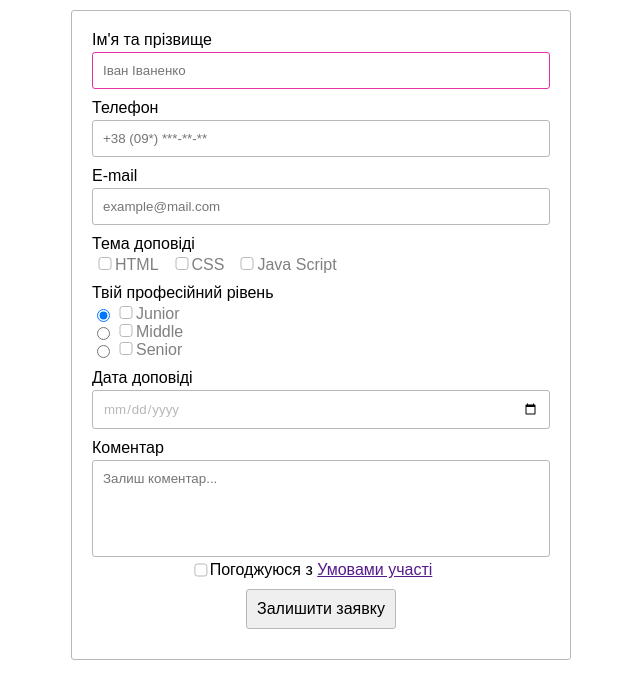
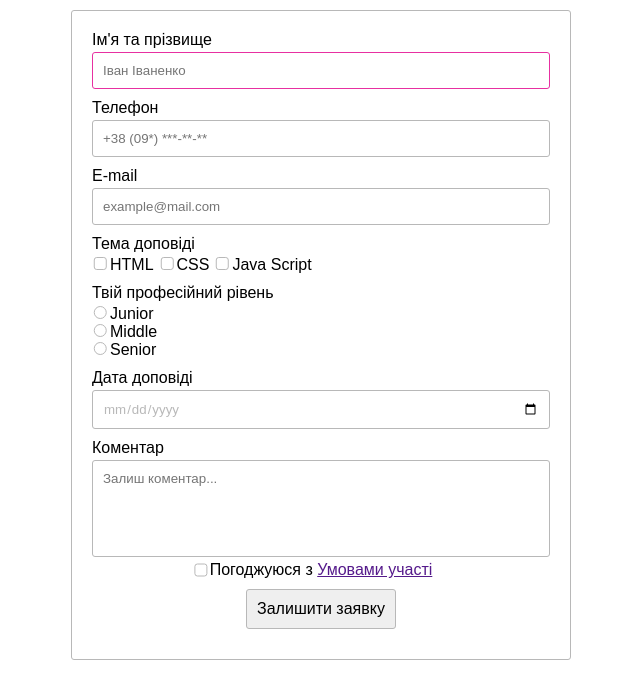
Before and after one commit to nadiakhoptiuk/forms, a plain HTML site: page index.html in a window 1280 px wide. Shown: the whole page, without its empty margins (319-959 px from the left). Drawn offline with Linux system fonts and the light colour scheme.

Commit message:
Adds  radio-buttons without focus (by :before)

```diff
--- a/css/styles.css
+++ b/css/styles.css
@@ -38,7 +38,7 @@
 
 .list {
   margin: 0;
-  padding: 0;
+  padding-left: 5px;
   list-style: none;
 }
 
@@ -47,7 +47,6 @@
 }
 
 .theme-option {
-  width: ;
   margin-right: 10px;
 }
 
@@ -74,20 +73,36 @@
   outline: none;
 }
 
-.option:before {
+.input-radio {
+  position: absolute;
+  white-space: nowrap;
+  width: 1px;
+  height: 1px;
+  overflow: hidden;
+  border: 0;
+  padding: 0;
+  clip: rect(0 0 0 0);
+  clip-path: inset(50%);
+  margin: -1px;
+}
+
+.radio-option:before {
   display: inline-block;
   content: "";
   width: 13px;
   height: 13px;
-  margin-right: 10px;
-
-  background-image: url("../images/checkbox.svg");
-  background-size: contain;
 }
 
-.label.checkbox:checked .option:before,
-.label.radio:checked .option:before {
+.input-radio:checked + .radio-option:before {
+  background-image: url("../images/radio.svg");
+  background-size: cover;
   background-color: var(--border-color);
+  background-origin: border-box;
+  border-color: var(--border-color);
+}
+
+.input-radio:focus + .radio-option:before {
+  border: 1px solid var(--border-color);
 }
 
 .input-checkbox {
@@ -103,11 +118,11 @@
   margin: -1px;
 }
 
-.option:before {
+.checkbox-option:before {
   position: relative;
   top: 0;
   left: 0;
-  transform: translate(50%);
+  transform: translate(-25%);
   width: 11px;
   height: 11px;
   content: "";
@@ -116,13 +131,13 @@
   border-radius: 3px;
 }
 
-.option {
+.checkbox-option {
   position: relative;
   display: inline-block;
   cursor: pointer;
 }
 
-.input-checkbox:checked + .option:before {
+.input-checkbox:checked + .checkbox-option:before {
   background-image: url("../images/checkbox.svg");
   background-color: var(--border-color);
   background-size: contain;
@@ -130,8 +145,29 @@
   border-color: var(--border-color);
 }
 
-.input-checkbox:focus + .option:before {
+.input-checkbox:focus + .checkbox-option:before {
   border: 1px solid var(--border-color);
+}
+
+.radio-option:before {
+  width: 11px;
+  height: 11px;
+  content: "";
+  border-radius: 50%;
+
+  /* position: relative; */
+  top: 0;
+  left: 0;
+  transform: translate(-25%);
+  width: 11px;
+  height: 11px;
+  content: "";
+  display: inline-block;
+  border: 1px solid rgb(184, 184, 184);
+}
+
+.input-radio:checked + .radio-option:before {
+  background-color: var(--border-color);
 }
 
 .input.date {
--- a/index.html
+++ b/index.html
@@ -32,21 +32,21 @@
                 <li class="theme-option">
                     <label class="label checkbox">
                         <input class="input-checkbox" type="checkbox" name="theme" value="html">
-                        <span class="option">HTML</span>
+                        <span class="checkbox-option">HTML</span>
                     </label>
                 </li>
 
                 <li class="theme-option">
                     <label class="label checkbox">
                         <input class="input-checkbox" type="checkbox" name="theme" value="css">
-                        <span class="option">CSS</span>
+                        <span class="checkbox-option">CSS</span>
                     </label>
                 </li>
 
                 <li class="theme-option">
                     <label class="label checkbox">
                         <input class="input-checkbox" type="checkbox" name="theme" value="js">
-                        <span class="option">Java Script</span>
+                        <span class="checkbox-option">Java Script</span>
                     </label>
                 </li>
             </ul>
@@ -58,22 +58,22 @@
             <ul class="experience list">
                 <li>
                     <label class="label radio">
-                        <input type="radio" value="junior" name="experience" checked>
-                        <span class="option">Junior</span>
+                        <input class="input-radio" type="radio" value="junior" name="experience">
+                        <span class="radio-option">Junior</span>
                     </label>
                 </li>
 
                 <li>
                     <label class="label radio">
-                        <input type="radio" value="middle" name="experience">
-                        <span class="option">Middle</span>
+                        <input class="input-radio" type="radio" value="middle" name="experience">
+                        <span class="radio-option">Middle</span>
                     </label>
                 </li>
 
                 <li>
                     <label class="label radio">
-                        <input type="radio" value="senior" name="experience">
-                        <span class="option">Senior</span>
+                        <input class="input-radio" type="radio" value="senior" name="experience">
+                        <span class="radio-option">Senior</span>
                     </label>
                 </li>
             </ul>
```
Also changed, not shown: images/radio.svg (added).
